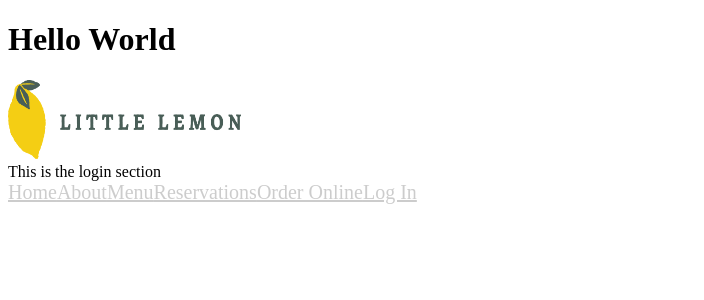
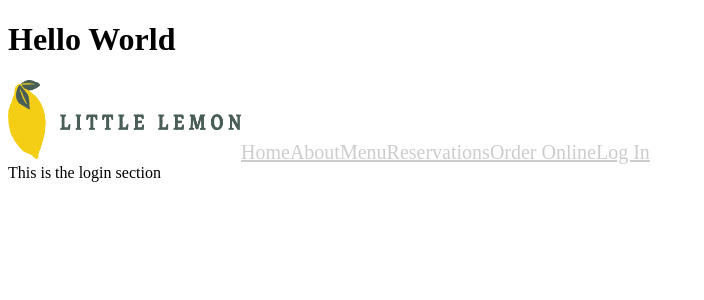
Before and after one commit to Gitstar-OC/Little-Lemon-Coursera, a React (Create React App) app in the folder littlelemon/: page /log-in in a window 1280 px wide. Shown: the top 300 px of the page, without its empty margins (0-704 px from the left). Built offline with nearby package versions, Linux system fonts and the light colour scheme.

Commit message:
Changed the location of routes in Navbar, which will render the pages below instead of rendering them above the navbar

```diff
--- a/littlelemon/src/components/Navbar/Navbar.jsx
+++ b/littlelemon/src/components/Navbar/Navbar.jsx
@@ -11,7 +11,13 @@ const Navbar = () => {
   return (
     <nav>
       <img src={image} alt="Logo of little lemon" />
-       <Routes>
+      <Link to="/" className="nav-item">Home</Link>
+      <Link to="/about" className="nav-item">About</Link>
+      <Link to="/menu" className="nav-item">Menu</Link>
+      <Link to="/reservations" className="nav-item">Reservations</Link>
+      <Link to="/orderOnline" className="nav-item">Order Online</Link>
+      <Link to="/log-in" className="nav-item">Log In</Link>
+      <Routes>
         <Route path="/" element={<Home />} />
         <Route path="/about" element={<About />} />
         <Route path="/menu" element={<Menu />} />
@@ -19,12 +25,6 @@ const Navbar = () => {
         <Route path="/orderOnline" element={<OrderOnline />} />
         <Route path="/log-in" element={<LogIn />} />
       </Routes>
-      <Link to="/" className="nav-item">Home</Link>
-      <Link to="/about" className="nav-item">About</Link>
-      <Link to="/menu" className="nav-item">Menu</Link>
-      <Link to="/reservations" className="nav-item">Reservations</Link>
-      <Link to="/orderOnline" className="nav-item">Order Online</Link>
-      <Link to="/log-in" className="nav-item">Log In</Link>
     </nav>
   )
 }
```
